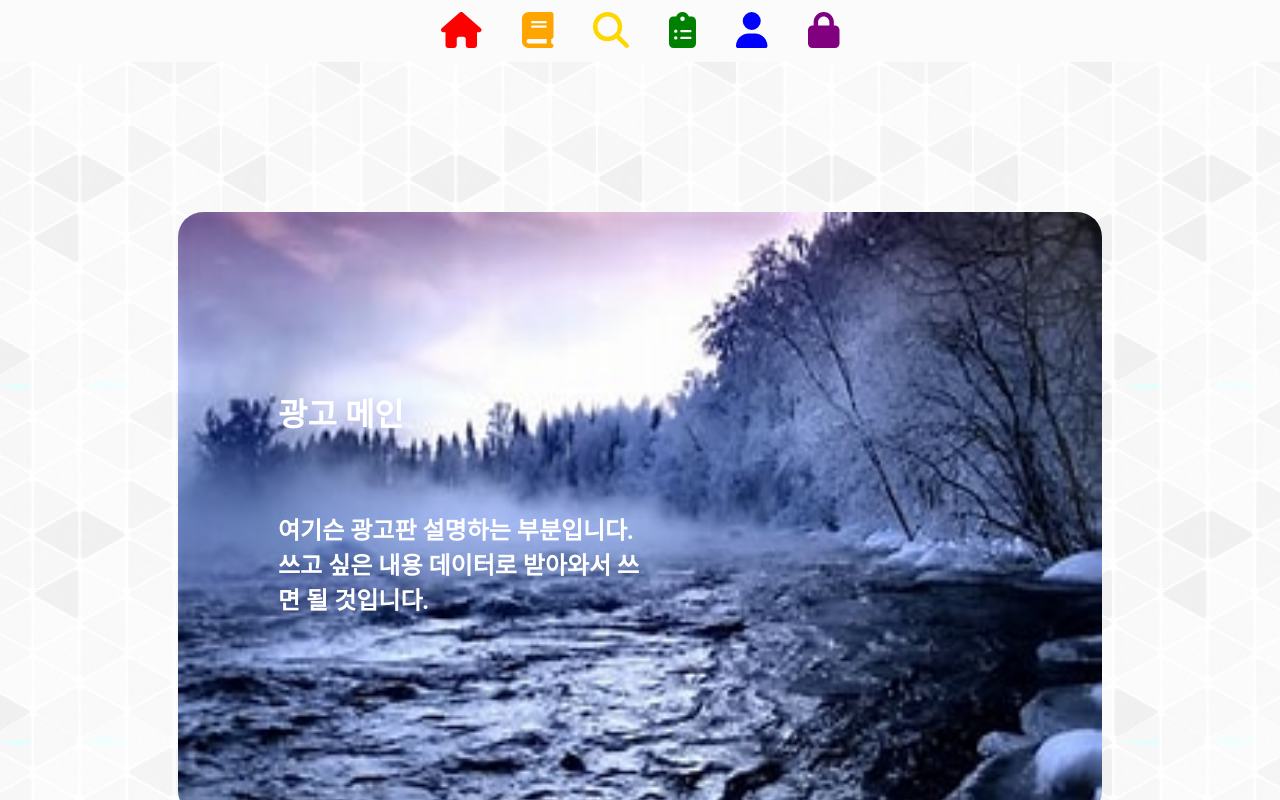
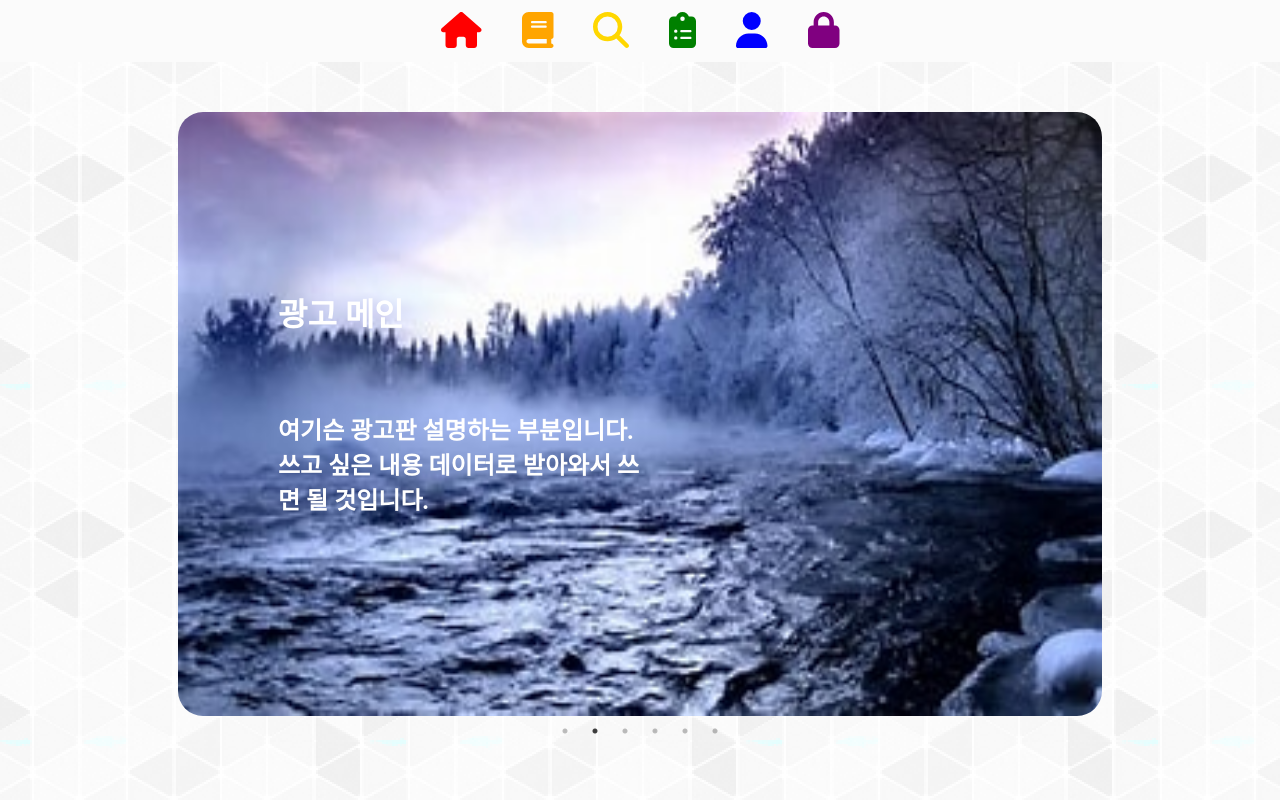
Before and after one commit to KittelLee/book-review, a React (Vite) app: page / in a window 1280 px wide. Shown: the top 800 px of the page. Built offline with nearby package versions, Linux system fonts and the light colour scheme.

Commit message:
Style: Header z-index fix, Carousel상단마진줄이기

```diff
--- a/src/components/Header.tsx
+++ b/src/components/Header.tsx
@@ -52,6 +52,7 @@ const HeaderWrap = styled.div`
   background-color: rgb(251, 251, 251);
   position: sticky;
   top: 0;
+  z-index: 9999;
 `;
 
 const Navbar = styled.div`
--- a/src/components/Home/Carousel.tsx
+++ b/src/components/Home/Carousel.tsx
@@ -105,7 +105,7 @@ const Super = styled.div`
 
 const Main = styled.div`
   margin: auto;
-  margin-top: 150px;
+  margin-top: 50px;
 
   width: 1400px;
   @media (max-width: 1380px) {
```
Also changed, not shown: 1 other file (tests, documents, lock files or other folders).
